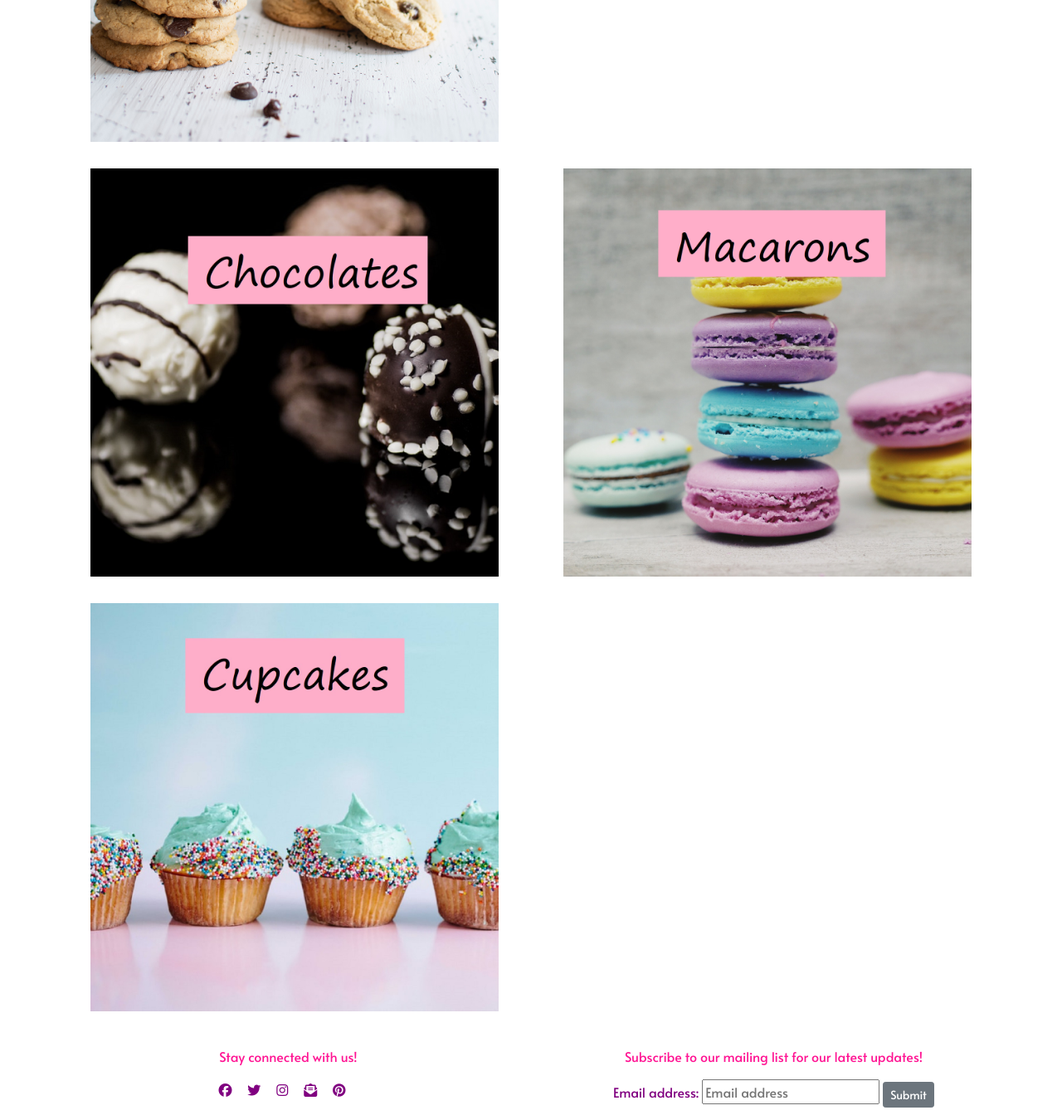
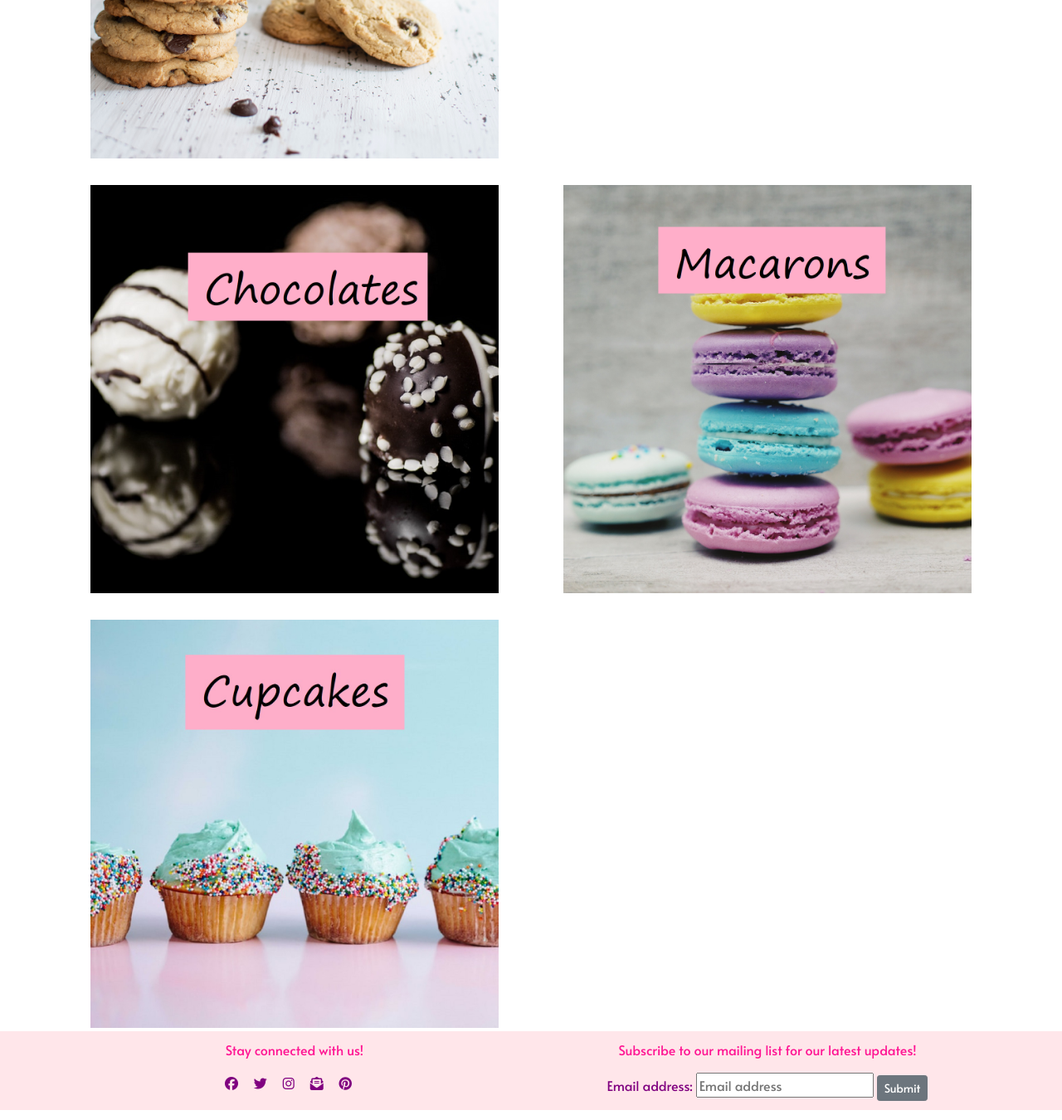
Before and after one commit to jlianyz/project4, a Django app: page / in a window 1280 px wide. Shown: the part 1869-3219 px from the top of the page at 83% size. Run offline with Django 3.2, Linux system fonts and the light colour scheme; the visitor is signed in with stand-in values (Sample User, id 1); some libraries are stand-ins or nearby versions.

Commit message:
styled css pages

```diff
--- a/accounts/forms.py
+++ b/accounts/forms.py
@@ -118,5 +118,5 @@ class UpdateDetailsForm(UserRegistrationForm):
         print(user_with_that_email)
         print(self.instance)
         if user_with_that_email[0].id != self.instance.id:
-            raise forms.ValidationError(u'Email address must be unique')
+            raise forms.ValidationError('Email address must be unique')
         return email
--- a/products/templates/index.html
+++ b/products/templates/index.html
@@ -7,7 +7,7 @@ Home
 <div id="carouselExampleInterval" class="carousel slide" data-ride="carousel">
   <div class="carousel-inner">
     <div class="carousel-item active" data-interval="10000">
-      <img src="{% static 'images/image1.jpg' %}" class="d-block w-100">
+      <img src="{% static 'images/image1.jpg' %}" class="img-fluid w-100 p-0">
       <div class="carousel-caption">
     <h1>Satisfy your sweet tooth with us!</h1><br>
     <a href="#"><button id="cover">Shop now</button></a>
@@ -59,44 +59,45 @@ Home
 <p>Our recipes are meticulously taste-tested and tailored to local palates, meaning that they are lower in sugar, moist and tender. We also offer a range of healthier cake options for those with special dietary requirements - as purveyors of cake, we strive to offer something delicious for everyone.</p>
   <div class="row">
 <div class="col-sm-12 col-md-6">
-  <a class="dropdown-item" href="#">
+  <a class="dropdown-item" href="{% url 'filter' 'Tarts' %}">
   <img src="{% static 'images/tarts.png' %}" id="front" class="img-fluid">
   </a>
 </div>
 <div class="col-sm-12 col-md-6">
-  <a class="dropdown-item" href="#">
+  <a class="dropdown-item" href="{% url 'filter' 'Cake pops' %}">
   <img src="{% static 'images/cakepops.png' %}" id="front" class="img-fluid">
   </a>
 </div>
 </div><br>
 <div class="row">
 <div class="col-sm-12 col-md-6">
-  <a class="dropdown-item" href="#">
+  <a class="dropdown-item" href="{% url 'filter' 'Cookies' %}">
   <img src="{% static 'images/cookies.png' %}" id="front" class="img-fluid">
   </a>
 </div>
 <div class="col-sm-12 col-md-6">
-  <a class="dropdown-item" href="#">
+  <a class="dropdown-item" href="{% url 'filter' 'Pastries' %}">
   <img src="{% static 'images/pastries.png' %}" id="front" class="img-fluid">
   </a>
 </div>
 </div><br>
 <div class="row">
 <div class="col-sm-12 col-md-6">
-  <a class="dropdown-item" href="#">
+  <a class="dropdown-item" href="{% url 'filter' 'Chocolates' %}">
   <img src="{% static 'images/chocolates.png' %}" id="front" class="img-fluid">
   </a>
 </div>
 <div class="col-sm-12 col-md-6">
-  <a class="dropdown-item" href="#">
+  <a class="dropdown-item" href="{% url 'filter' 'Macarons' %}">
   <img src="{% static 'images/macarons.png' %}" id="front" class="img-fluid">
   </a>
 </div>
 </div><br>
 <div class="row">
 <div class="col-sm-12 col-md-6">
-  <a class="dropdown-item" href="#">
+  <a class="dropdown-item" href="{% url 'filter' 'Cupcakes' %}">
   <img src="{% static 'images/cupcakes.jpg' %}" id="front" class="img-fluid">
+  </a>
 </div>
   </div>
   </div>
--- a/products/templates/product_list.html
+++ b/products/templates/product_list.html
@@ -25,7 +25,7 @@ Our products
   </div>
 </div>
 </div>
-
+<div class="desktop"><br><br></div>
     <!--Search field to be shown if authenticated-->
     <div class="col-sm-12 col-md-4" id="searchbar">
             <form action="{% url 'search' %}" method="GET">
@@ -65,7 +65,7 @@ Our products
 {% if products.has_other_pages %}
   <ul class="pagination">
     {% if products.has_previous %}
-      <li><a href="?page={{ users.previous_page_number }}">&laquo;</a></li>
+      <li><a href="?page={{ products.previous_page_number }}">&laquo;</a></li>
     {% else %}
       <li class="disabled"><span>&laquo;</span></li>
     {% endif %}
@@ -82,7 +82,6 @@ Our products
       <li class="disabled"><span>&raquo;</span></li>
     {% endif %}
   </ul>
-  </div>
 {% endif %}
 {% endblock %}
 {% block footer_js %}
--- a/products/views.py
+++ b/products/views.py
@@ -8,6 +8,9 @@ def home(request):
 
 def about(request):
     return render(request, 'about.html')
+
+def bakers(request):
+    return render(request, 'bakers.html')
 
 def contact(request):
     return render(request, 'contact.html')
--- a/project4/urls.py
+++ b/project4/urls.py
@@ -17,11 +17,12 @@ from django.contrib import admin
 from django.urls import path, include
 from django.conf import settings
 from django.conf.urls.static import static
-from products.views import home, about, contact
+from products.views import home, about, contact, bakers
 
 urlpatterns = [
     path('about/', about, name="about"),
     path('contact/', contact, name="contact"),
+    path('bakers/', bakers, name="bakers"),
     path('', home, name="index"),
     path('admin/', admin.site.urls),
     path('accounts/', include('accounts.urls')),
--- a/static/style.css
+++ b/static/style.css
@@ -40,9 +40,15 @@ a:link {
 h1 {
   font-family:'Kanit', sans-serif;
 }
-p {
+p,td {
   font-family: 'Alata', sans-serif;
   color:rgb(255,20,147);
+}
+.borderTop {
+  border-top:1pt solid black;
+}
+table {
+  margin-left:20px;;
 }
 h3 {
   font-family: 'Kanit', sans-serif;
@@ -79,6 +85,9 @@ h3 {
 #aboutright, #contactright {
   padding:20px 40px 0;
 }
+.desktop {
+  display:none;
+}
 @media only screen and (max-width: 768px) {
   .navbar-brand img{
     display:none;
@@ -88,7 +97,13 @@ h3 {
     height:100vh;
   }
   .carousel-caption {
-  height:220px;
+  height:250px;
+  }
+  #jumbo1, #jumbo2, #jumbo3 {
+    height:250px;
+  }
+  .mobile {
+    display:none;
   }
 }
 /* accordion */
@@ -157,20 +172,35 @@ h3 {
 #contactform {
   font-family: 'Alata', sans-serif;
 }
+.pagination {
+  display: inline-block;
+}
+
+.pagination ul li {
+   display: inline;
+}
+
+.pagination a {
+  color: purple;
+  font-family:'Alata', sans-serif;
+  float: left;
+  padding: 8px 16px;
+  text-decoration: none;
+}
 #footer {
   padding:10px 0;
   left: 0;
   bottom: 0;
   width: 100vw;
   color: purple;
-  background-color:white;
+  background-color:	rgba(255,192,203, 0.4);
   text-align: center;
   font-family: 'Alata', sans-serif;
 }
 #social {
   margin-right:15px;
 }
-#productlist {
+#productlist, #cart {
   text-align:center;
   background-color: white;
   margin:20px 0;
@@ -178,9 +208,11 @@ h3 {
 .productName {
   font-size:1.5em;
   color:black;
+  text-align:center;
 }
 #mainAdd input {
   width:100px;
+  margin: 0 auto;
 }
 .dropbtn {
   background-color:rgb(255,192,203, 0.5);
@@ -238,7 +270,7 @@ h3 {
   padding:30px 0;
 
 }
-.tag {
+.tag, th {
   font-weight:bolder;
   color:purple;
 }
@@ -247,7 +279,7 @@ h3 {
   font-family:'Alata', sans-serif;
   align-self:center;
 }
-#productButton, #logout, #paymentButton {
+#productButton, #logout, #paymentButton, #noItems {
   font-family:'Alata', sans-serif;
   align-self:center;
 }
@@ -269,6 +301,9 @@ h3 {
   padding-left:10px;
 }
 #pages {
-  color:red !important;
-  text-align:center !important;
+  text-align:center;
 }
+th,td {
+  width:200px;
+  padding:5px;
+}
--- a/templates/base.html
+++ b/templates/base.html
@@ -22,6 +22,9 @@
         <a class="nav-link" href="{% url "about" %}">
             About us
         </a>
+      </li>
+            <li class="nav-item">
+        <a class="nav-link" href="{% url "bakers" %}">Our bakers</a>
       </li>
       <li class="nav-item">
        <a class="nav-link" href={% url "products" %}>
@@ -61,11 +64,13 @@
           </div>
         {% endif %}
       </div>
+    </div>
    <h1>{% block page_heading %}{% endblock %}</h1>
    <div>
        {% block content %}{% endblock %}
    </div>
- <div class="container" id="footer">
+ <div id="footer">
+ <div class="container">
    <div class="row">
       <div class="col-sm-12 col-md-6">
         <p>Stay connected with us!</p>
@@ -82,6 +87,7 @@
       <button type="submit" class="btn btn-secondary btn-sm">Submit</button>
       </div>
    </div>
+   </div>
 </div>
 <!--bootstrap js-->
   <script src="https://code.jquery.com/jquery-3.4.1.slim.min.js" integrity="sha384-J6qa4849blE2+poT4WnyKhv5vZF5SrPo0iEjwBvKU7imGFAV0wwj1yYfoRSJoZ+n" crossorigin="anonymous"></script>
--- a/templates/contact.html
+++ b/templates/contact.html
@@ -5,7 +5,7 @@ Contact us
 {% endblock %}
 {% block content %}
 <div class="jumbotron jumbotron-fluid" id="jumbo3">
-  <div class="container"><br><br><br><br><br>
+  <div class="container"><br><br<br>><div class="mobile"><br><br></div>
     <h1 class="display-4">Contact us</h1>
   </div>
 </div>
```
Also changed, not shown: templates/about.html (+3 -40 lines), templates/bakers.html (added, +46 -0 lines), README.md, 1 other file.
